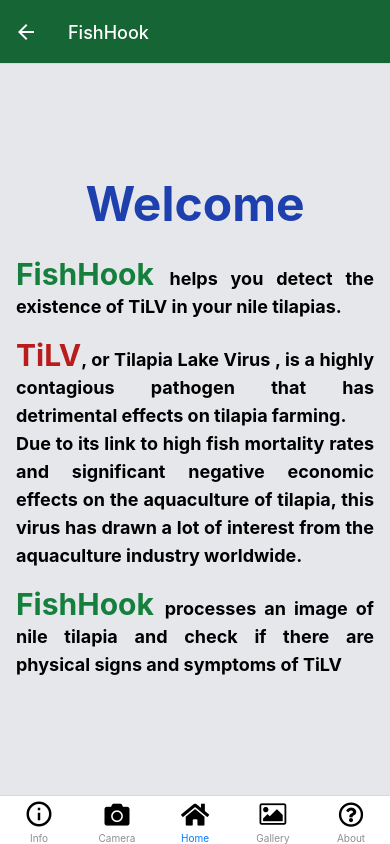
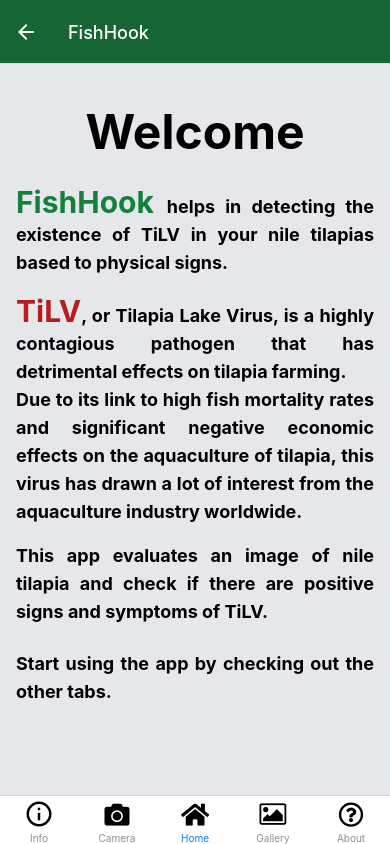
Before and after one commit to MrYious/FishHook, a React Native app: screen /Main in a window 390 px wide. Built offline with nearby package versions, Linux system fonts and the light colour scheme.

Commit message:
feat improve home page

```diff
--- a/src/pages/HomeTab.js
+++ b/src/pages/HomeTab.js
@@ -2,23 +2,25 @@ import { Text, View } from 'react-native';
 
 const HomeTab = () => {
   return (
-    <View className={' p-4 justify-center items-center flex-1 h-screen bg-gray-200'}>
-      <Text className={'text-5xl font-bold mb-7 text-blue-800'}>Welcome</Text>
+    <View className={' p-4  items-center flex-1 h-screen bg-gray-200'}>
+      <Text className={'text-5xl font-bold my-7 text-black'}>Welcome</Text>
       <View className={''}>
         <Text className={'text-lg mb-4 font-bold text-justify text-black'}>
          <Text className={'text-3xl font-bold text-green-700'}>FishHook </Text>
-          helps you detect the existence of TiLV in your nile tilapias.
+          helps in detecting the existence of TiLV in your nile tilapias based to physical signs.
         </Text>
         <Text className={'text-lg font-bold text-justify text-black'}>
          <Text className={'text-3xl font-bold text-red-700'}>TiLV</Text>
-          , or Tilapia Lake Virus , is a highly contagious pathogen that has detrimental effects on tilapia farming.
+          , or Tilapia Lake Virus, is a highly contagious pathogen that has detrimental effects on tilapia farming.
         </Text>
         <Text className={'text-lg mb-4 font-bold text-justify text-black'}>
           Due to its link to high fish mortality rates and significant negative economic effects on the aquaculture of tilapia, this virus has drawn a lot of interest from the aquaculture industry worldwide.
         </Text>
-        <Text className={'text-lg  font-bold text-justify text-black'}>
-         <Text className={'text-3xl font-bold text-green-700'}>FishHook </Text>
-          processes an image of nile tilapia and check if there are physical signs and symptoms of TiLV
+        <Text className={'text-lg mb-6 font-bold text-justify text-black'}>
+          This app evaluates an image of nile tilapia and check if there are positive signs and symptoms of TiLV.
+        </Text>
+        <Text className={'text-lg mb-4 font-bold text-justify text-black'}>
+          Start using the app by checking out the other tabs.
         </Text>
       </View>
     </View>
```
